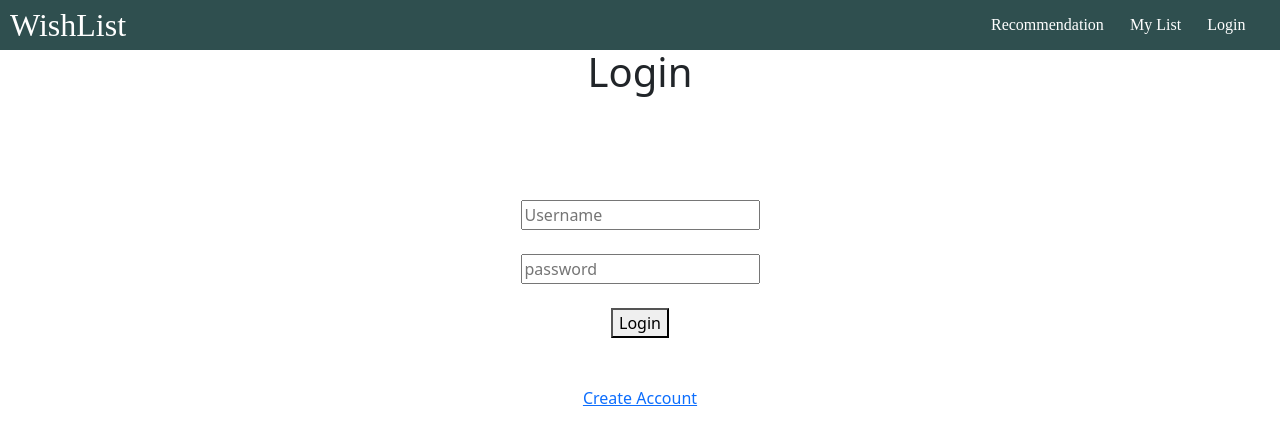
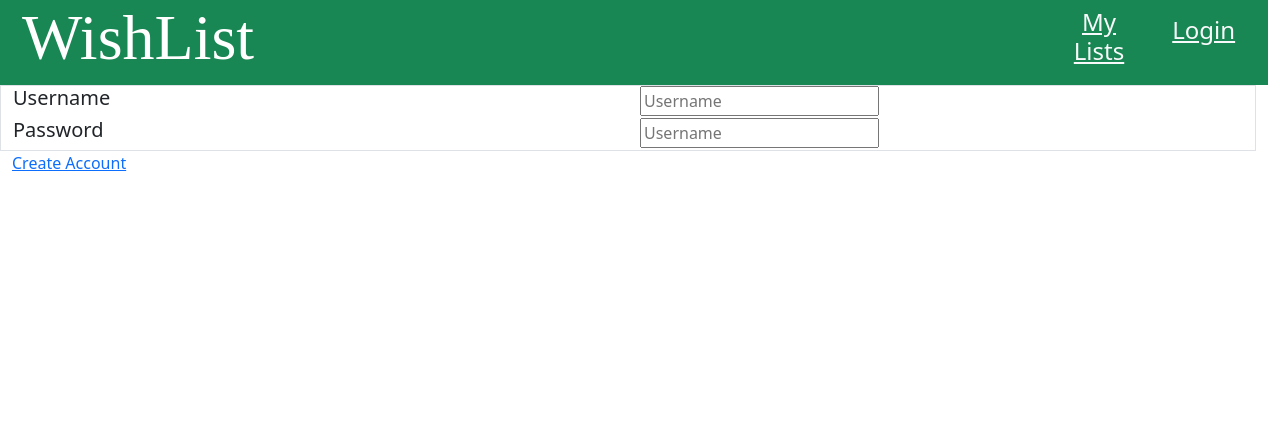
Before and after one commit to wonkyjunky/cst438_project2, a Flask app: page /login in a window 1280 px wide. Shown: the top 445 px of the page. Run offline with Flask 2, Linux system fonts and the light colour scheme; some libraries are stand-ins or nearby versions.

Commit message:
Changed a lot of formatting to bootstrap grid system

```diff
--- a/public/js/localStorage.js
+++ /dev/null
@@ -1,70 +0,0 @@
-/*
-        user id = username
-
-        ----note temp --
-        store password too
-
-    */
-"use strict";
-
-$(document).ready( async function(){
-
-    if(sessionStorage.getItem('user') != null){
-        var user = document.getElementById('UserId1').innerHTML = "Welcome " + sessionStorage.getItem('user') + "!";
-        var login = document.getElementById('LoginButton');
-        var logout = document.getElementById('LogOutButton');
-        login.hidden = true;
-        logout.hidden = false;
-      } else {
-        var user = document.getElementById('UserId1').innerHTML = "";
-
-      }
-
-      $('#LogOutButton').on('click',function(){
-        sessionStorage.clear();
-        console.log("here");
-        reDirectLogin();
-        console.log("here");
-      })
-    });
-async function getAll(){
-    let DB = new Api("","");
-    let resp = await DB.get_users();
-    return resp;
-}
-
-async function logInCheck(){
-    var user = document.getElementById('username2').value;
-    var pass = document.getElementById('password2').value;
-
-    let DB = new Api(user,pass);
-
-    let resp = await DB.login()
-    console.log(resp);
-    return resp;
-}
-
-async function logIn(){
-    var user = document.getElementById('username2').value;
-    var pass = document.getElementById('password2').value;
-    let response = await logInCheck();
-    console.log(response);
-    var data = {"username": user, "password":pass}
-    if(response.err == "Incorrect password" || response.err == "User does not exist"){
-        var responsed = document.getElementById('LoginResponse');
-        responsed.innerHTML = response.err;
-        } else {
-            sessionStorage.setItem('user', user);
-            sessionStorage.setItem('pass',pass);
-            reDirectHome();
-        }
-    }
-
-
-function reDirectHome(){
-    location.href = "/";
-}
-
-function reDirectLogin(){
-    location.href ="login";
-}
--- a/public/js/wishlists.js
+++ b/public/js/wishlists.js
@@ -14,7 +14,7 @@ $.get("/api/list", {username: username2}, (data) =>
 			<div class="col-sm-3 m-2" id="list-${i}>
 				<div class="container">
 					<div class="row">
-						<h1 class="col text-center border">
+						<h1 class="col text-center">
 							${data.lists[i].label}
 						</h1>
 					</div>
--- a/templates/home.html
+++ b/templates/home.html
@@ -1,8 +1,10 @@
 {% extends "layouts/layout.html" %}
 
-{% block head %} {{super()}} {% endblock %}
+{% block head %} {{super()}}
+<script src="js/logincheck.js"></script>
+{% endblock %}
 
-  <body>
+<body>
 	{% block nav %} {{super()}} {% endblock %} {% block content %}
 	<div style="text-align: center">
 	  <h1>Home</h1>
--- a/templates/layouts/layout.html
+++ b/templates/layouts/layout.html
@@ -1,50 +1,45 @@
-{% block header %}
 <!DOCTYPE html>
-<html lang="en" dir="ltr">
+<html lang="en">
 	<head>
+		{% block head %}
 		<meta charset="utf-8" />
 		<title>Wishlist</title>
+		<link rel="stylesheet" href="{{ url_for('static',filename='css/nav.css') }}" />
+		<!-- jQuery -->
+		<script src="https://cdnjs.cloudflare.com/ajax/libs/jquery/3.6.0/jquery.min.js"></script>
+		<!-- Bootstrap CSS -->
+		<link href="https://cdn.jsdelivr.net/npm/bootstrap@5.0.0-beta2/dist/css/bootstrap.min.css" rel="stylesheet" integrity="sha384-BmbxuPwQa2lc/FVzBcNJ7UAyJxM6wuqIj61tLrc4wSX0szH/Ev+nYRRuWlolflfl" crossorigin="anonymous" />
+		<!-- Bootstrap JS -->
+		<script src="https://cdnjs.cloudflare.com/ajax/libs/twitter-bootstrap/4.6.0/js/bootstrap.min.js"></script>
+		<!-- API Wrapper -->
+		<script src="js/api.js"></script>
+		<script src="js/createAccount.js"></script>
 		<link
 			rel="stylesheet"
-      href="{{ url_for('static',filename='css/nav.css') }}"
-    />
-    <script src="https://cdnjs.cloudflare.com/ajax/libs/jquery/3.6.0/jquery.min.js"></script>
-    <script src="https://cdnjs.cloudflare.com/ajax/libs/twitter-bootstrap/4.6.0/js/bootstrap.min.js"></script>
-    <link
-      href="https://cdn.jsdelivr.net/npm/bootstrap@5.0.0-beta2/dist/css/bootstrap.min.css"
-      rel="stylesheet"
-      integrity="sha384-BmbxuPwQa2lc/FVzBcNJ7UAyJxM6wuqIj61tLrc4wSX0szH/Ev+nYRRuWlolflfl"
-      crossorigin="anonymous"
-    />
-    <script src="js/createAccount.js"></script>
-    <script src="js/api.js"></script>
-    <script src="js/localStorage.js"></script>
-    <link
-      rel="stylesheet"
-      href="{{ url_for('static',filename='/css/richard.css') }}"
-    />
+			href="{{ url_for('static',filename='/css/richard.css') }}"/>
+		{% endblock %}
 	</head>
+	<body>
+		<div class="container-fluid">
+			{% block nav %}
+			<div class="row">
+				<div class="row bg-success">
+					<div class="col h2">
+						<a href="/" class="Navs"> <span class="Nav_title"> WishList </span></a>
+					</div>
+					<!-- <div>
+						<h1 id="UserId1" style="color: white; text-align: center;"> </h1>
+					</div> -->
+					<a href="wishlists" class="col-sm-1 h4 text-center text-light pt-2">My Lists</a>
+					<a href="login" class="col-sm-1 h4 text-center text-light pt-3"  id ="LoginButton"> Login </a>
+					<a href="login" class="col-sm-1 h4 text-center text-light pt-3" hidden id ="LogOutButton"> Logout </a>
+				</nav>
+			</div>
 			{% endblock %}
-  <body>
-    {% block nav %}
-    <nav>
-      <nav class="Nav">
-        <a href="/" class="Navs"> <span class="Nav_title"> WishList </span></a>
-        <div>
-          <h1 id="UserId1" style="color: white; text-align: center;"> </h1>
-        </div>
-        <div class="Navi">
-          <a href="itemlists" class="Navs"> Recommendation </a>&nbsp;
-          <a href="wishlists" class="Navs"> My List </a>&nbsp;
-          <a href="login" class="Navs"  id ="LoginButton"> Login </a>&nbsp;
-          <a href="login" class="Navs" hidden id ="LogOutButton"> Logout </a>&nbsp;
-        </div>
-      </nav>
-    </nav>
-    {% endblock %}<br /><br />
+
 			{% block content %}
 
 			{% endblock %}
+		</div>
 	</body>
-
 </html>
--- a/templates/login.html
+++ b/templates/login.html
@@ -1,43 +1,28 @@
 {% extends "layouts/layout.html" %}
 {% block head %} {{super()}} {% endblock %}
-  <body>
-    {% block nav %} {{super()}} {% endblock %} {% block content %}
-    <div style="text-align: center;">
-    <h1>Login</h1>
-    <h2 id="LoginResponse"> </h2>
-        <body>
-          <br />
-          <br />
-          <br />
-          <br />
-          <form>
-            <input
-              type="text"
-              id="username2"
-              className="username"
-              placeholder="Username"
-            ></input>
-            <br />
-            <br />
-            <input
-              type="text"
-              id="password2"
-              className="password"
-              placeholder="password"
-            ></input>
-            <br /> <br />
-            <button type="button" onclick="logIn()" className="btn">
-              Login
-            </button>
-          </form>
-          <br></br>
+{% block nav %} {{super()}} {% endblock %}
+{% block content %}
+
+<div class="row">
+	<div class="col-sm border">
+		<div class="container-sm-3">
+			<div class="row">
+				<div class="col h5">Username</div>
+				<div class="col">
+					<input type="text" id="username-input" className="username" placeholder="Username" ></input>
+				</div>
+			</div>
+			<div class="row">
+				<div class="col h5">Password</div>
+				<div class="col">
+					<input type="text" id="password-input" className="username" placeholder="Username" ></input>
+				</div>
+			</div>
+		</div>
+	</div>
+</div>
+
 <a href="/createaccount">Create Account</Link>
-        </body>
-
-        </div>
-    {% endblock %}
-  </body>
-</html>
 
 <script type="text/javascript">
 	$(document).ready(function(){
@@ -56,3 +41,4 @@
 		});
 	});
 </script>
+{% endblock %}
```
Also changed, not shown: public/js/logincheck.js (added, +75 -0 lines). Lines whose indentation alone changed are shown as unchanged.
